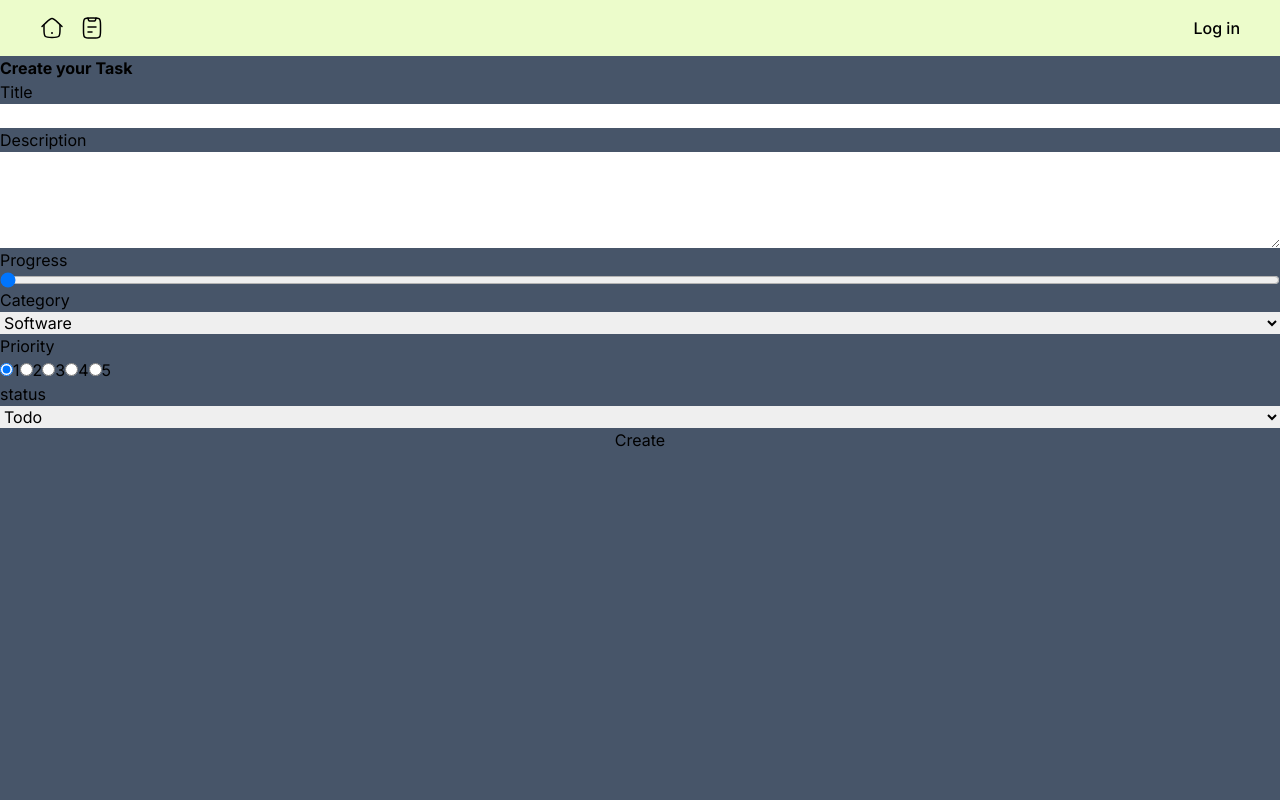
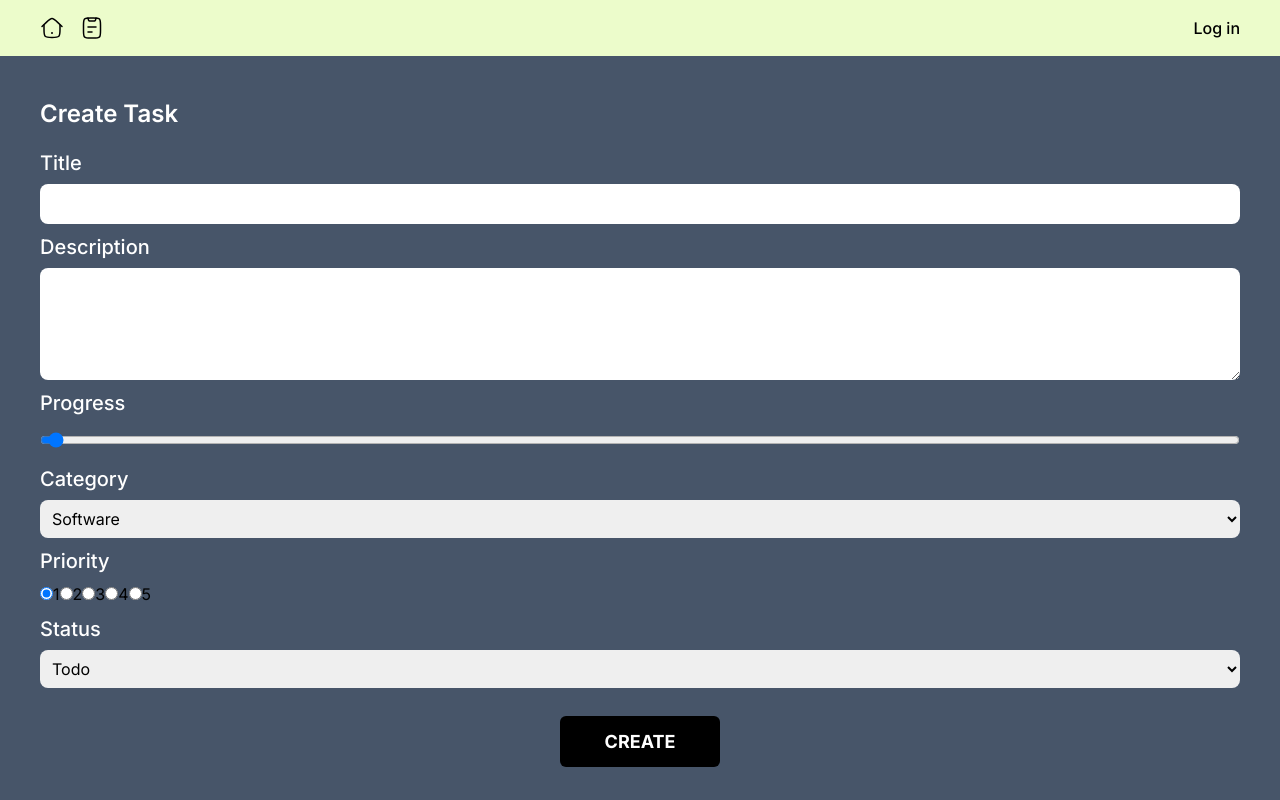
Before and after one commit to Tausif4171/Ascentra, a Next.js app: page /TicketPage/new in a window 1280 px wide. Built offline with nearby package versions, Linux system fonts and the light colour scheme.

Commit message:
ui update

```diff
--- a/app/(components)/TaskForm.tsx
+++ b/app/(components)/TaskForm.tsx
@@ -81,24 +81,34 @@ export const TaskForm = ({ data, editMode }: Props) => {
   };
 
   return (
-    <div className="flex flex-col justify-center">
-      <h2>{editMode ? "Update your Task" : "Create your Task"}</h2>
+    <div className="flex flex-col justify-center m-10">
+      <h3 className="text-[#fff] font-semibold text-[24px] mb-4">
+        {editMode ? "Update Task" : "Create Task"}
+      </h3>
 
       <form
         className="flex flex-col"
         method="POST"
         onSubmit={editMode ? updateTask : createTask}
       >
-        <label>Title</label>
+        <label className="text-[#fff] font-medium text-[20px] mb-[6px]">
+          Title
+        </label>
+
         <input
+          className=" rounded-lg p-2 mb-2"
           name="title"
           type="text"
           value={formData.title}
           onChange={handleChange}
         />
 
-        <label>Description</label>
+        <label className="text-[#fff] font-medium text-[20px] mb-[6px]">
+          Description
+        </label>
+
         <textarea
+          className=" rounded-lg p-2 mb-2"
           typeof="textarea"
           rows={4}
           name="description"
@@ -106,8 +116,12 @@ export const TaskForm = ({ data, editMode }: Props) => {
           onChange={handleChange}
         />
 
-        <label>Progress</label>
+        <label className="text-[#fff] font-medium text-[20px] mb-[6px]">
+          Progress
+        </label>
+
         <input
+          className=" rounded-lg p-2 mb-2"
           type="range"
           min={0}
           max={100}
@@ -116,8 +130,12 @@ export const TaskForm = ({ data, editMode }: Props) => {
           onChange={handleChange}
         />
 
-        <label>Category</label>
+        <label className="text-[#fff] font-medium text-[20px] mb-[6px]">
+          Category
+        </label>
+
         <select
+          className=" rounded-lg p-2 mb-2"
           name="category"
           value={formData.category}
           onChange={handleChange}
@@ -127,8 +145,11 @@ export const TaskForm = ({ data, editMode }: Props) => {
           <option value={"Hardware"}>Hardware</option>
         </select>
 
-        <label>Priority</label>
-        <div>
+        <label className="text-[#fff] font-medium text-[20px] mb-[6px]">
+          Priority
+        </label>
+
+        <div className="mb-2">
           <input
             type="radio"
             name="priority"
@@ -175,8 +196,16 @@ export const TaskForm = ({ data, editMode }: Props) => {
           <label>5</label>
         </div>
 
-        <label>status</label>
-        <select name="status" value={formData.status} onChange={handleChange}>
+        <label className="text-[#fff] font-medium text-[20px] mb-[6px]">
+          Status
+        </label>
+
+        <select
+          className=" rounded-lg p-2 mb-7"
+          name="status"
+          value={formData.status}
+          onChange={handleChange}
+        >
           <option value={"Todo"}>Todo</option>
 
           <option value={"Inprogress"}>Inprogress</option>
@@ -186,7 +215,12 @@ export const TaskForm = ({ data, editMode }: Props) => {
           <option value={"Done"}>Done</option>
         </select>
 
-        <button type="submit">{editMode ? "Update" : "Create"}</button>
+        <button
+          className=" uppercase text-[18px] w-40 mx-auto px-6 bg-black rounded-md flex justify-center items-center py-3 text-white font-bold"
+          type="submit"
+        >
+          {editMode ? "Update" : "Create"}
+        </button>
       </form>
     </div>
   );
```
